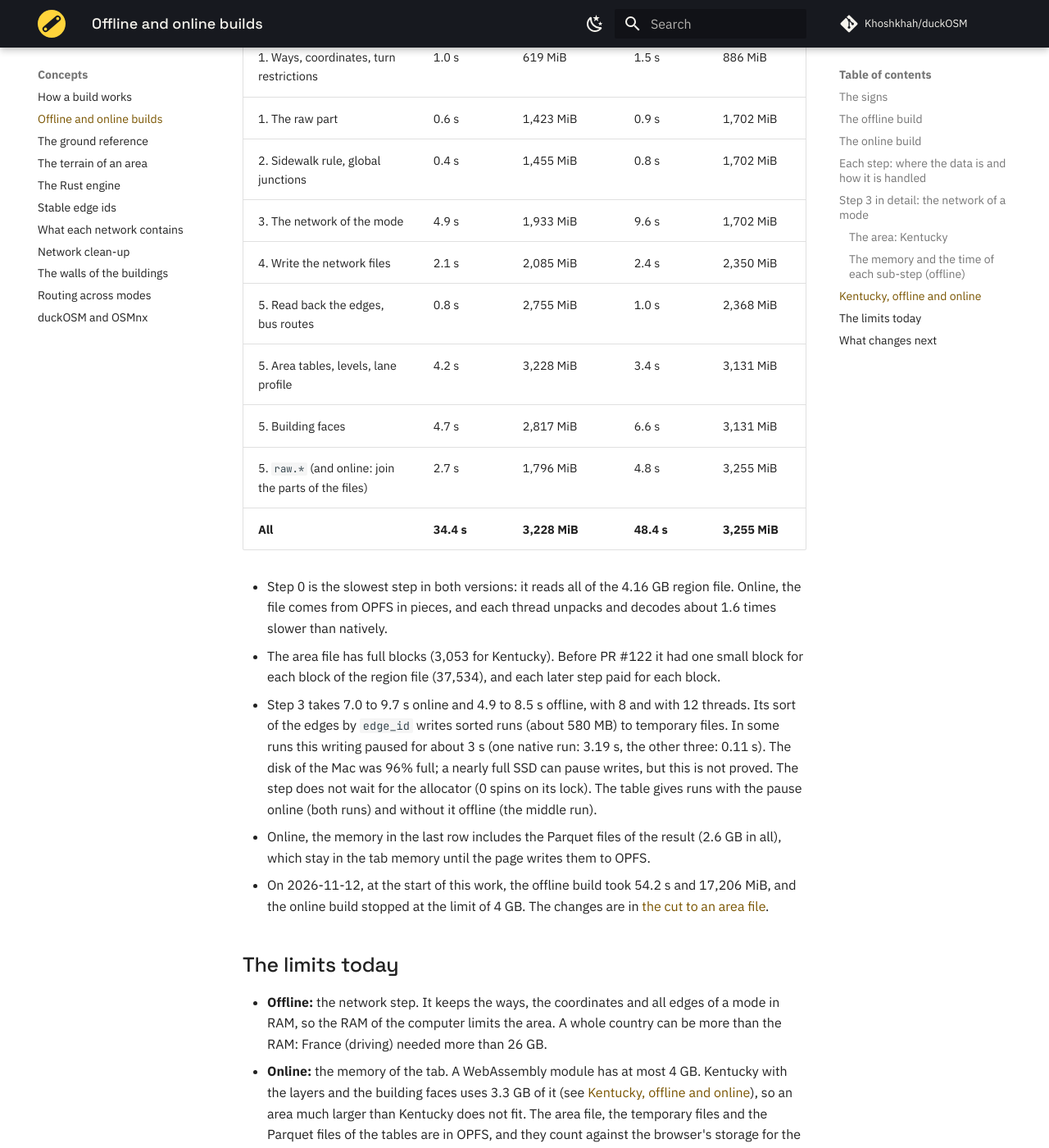
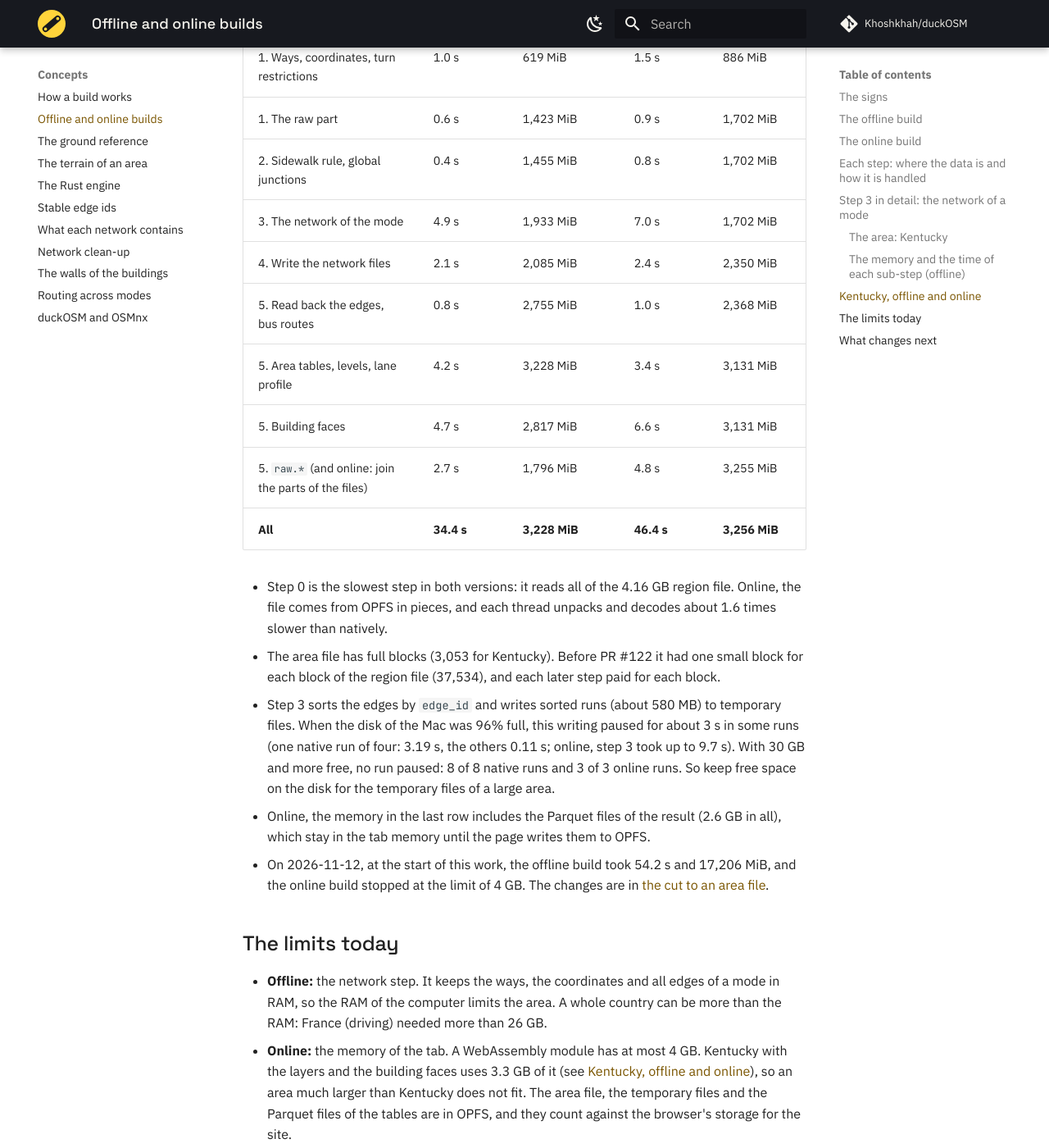
Before and after one commit to Khoshkhah/duckOSM, an MkDocs documentation site: the page built from docs/concepts/offline-online.md, in a window 1280 px wide and 1400 px high, scrolled down 13981 px. Shown: the whole window at 82% size. Built offline with MkDocs 1.6.1 and Material for MkDocs 9.7.7, drawn with Linux system fonts in a browser that asks for light colours; comment, search, counter and statistics services are not loaded; some of the changed text lies outside the part shown.

Commit message:
Docs: step 3 online with free disk space (no pause in the temporary files)
Co-Authored-By: Claude Opus 5.5 <noreply@anthropic.com>

```diff
--- a/docs/concepts/offline-online.md
+++ b/docs/concepts/offline-online.md
@@ -234,14 +234,14 @@ give the same rows.
 | Computer | Mac mini (Mac18,5): Apple M6 chip, 12 cores, 16 GB memory, internal SSD, macOS 27.2 |
 | Input | Kentucky cut from `us-south-latest.osm.pbf` (Geofabrik, 4.16 GB) with Geofabrik's border of the state, driving mode: 2,224,823 edges. This cut keeps each way with a node inside, whole, so it has more edges than `kentucky-latest.osm.pbf` |
 | Offline | `duckosm-rust us-south-latest.osm.pbf --boundary kentucky.geojson --modes driving --format geoparquet`, 12 threads, `cargo build --release --features heap-probe`. Memory: the peak of the Rust heap in the step. Time: the middle value of three runs |
-| Online | duckOSM Studio in Chromium (Playwright), 12 threads (the page uses the number of cores, at most 12), the area file and the temporary files of the network in OPFS. Memory: the WebAssembly memory after the step. It never gets smaller, so it is the peak up to that step. Two runs: the totals were the same to 0.1 s and the memory to 6 MiB |
+| Online | duckOSM Studio in Chromium (Playwright), 12 threads (the page uses the number of cores, at most 12), the area file and the temporary files of the network in OPFS. Memory: the WebAssembly memory after the step. It never gets smaller, so it is the peak up to that step. Three runs (the whole build: 45.8 to 46.5 s), the middle run; the other steps are from an earlier run of the same build |
 
 **The whole build:**
 
 | Kentucky, driving | Offline | Online |
 |---|---|---|
 | The network, area tables, levels and lane profile | 24.4 s, 2,161 MiB | 36.0 to 36.5 s, 2,130 MiB |
-| The same, with `raw.*`, the base-map layers and the building faces | 34.4 s, 3,228 MiB | 48.4 s, 3,255 MiB |
+| The same, with `raw.*`, the base-map layers and the building faces | 34.4 s, 3,228 MiB | 46.4 s, 3,256 MiB |
 
 A WebAssembly module can use at most 4 GB (4,096 MiB), so the online build with the layers has about 840 MiB free.
 
@@ -253,23 +253,22 @@ A WebAssembly module can use at most 4 GB (4,096 MiB), so the online build with
 | 1. Ways, coordinates, turn restrictions | 1.0 s | 619 MiB | 1.5 s | 886 MiB |
 | 1. The raw part | 0.6 s | 1,423 MiB | 0.9 s | 1,702 MiB |
 | 2. Sidewalk rule, global junctions | 0.4 s | 1,455 MiB | 0.8 s | 1,702 MiB |
-| 3. The network of the mode | 4.9 s | 1,933 MiB | 9.6 s | 1,702 MiB |
+| 3. The network of the mode | 4.9 s | 1,933 MiB | 7.0 s | 1,702 MiB |
 | 4. Write the network files | 2.1 s | 2,085 MiB | 2.4 s | 2,350 MiB |
 | 5. Read back the edges, bus routes | 0.8 s | 2,755 MiB | 1.0 s | 2,368 MiB |
 | 5. Area tables, levels, lane profile | 4.2 s | 3,228 MiB | 3.4 s | 3,131 MiB |
 | 5. Building faces | 4.7 s | 2,817 MiB | 6.6 s | 3,131 MiB |
 | 5. `raw.*` (and online: join the parts of the files) | 2.7 s | 1,796 MiB | 4.8 s | 3,255 MiB |
-| **All** | **34.4 s** | **3,228 MiB** | **48.4 s** | **3,255 MiB** |
+| **All** | **34.4 s** | **3,228 MiB** | **46.4 s** | **3,256 MiB** |
 
 - Step 0 is the slowest step in both versions: it reads all of the 4.16 GB region file. Online, the file comes from
   OPFS in pieces, and each thread unpacks and decodes about 1.6 times slower than natively.
 - The area file has full blocks (3,053 for Kentucky). Before PR #122 it had one small block for each block of the region
   file (37,534), and each later step paid for each block.
-- Step 3 takes 7.0 to 9.7 s online and 4.9 to 8.5 s offline, with 8 and with 12 threads. Its sort of the edges by
-  `edge_id` writes sorted runs (about 580 MB) to temporary files. In some runs this writing paused for about 3 s (one
-  native run: 3.19 s, the other three: 0.11 s). The disk of the Mac was 96% full; a nearly full SSD can pause writes, but
-  this is not proved. The step does not wait for the allocator (0 spins on its lock). The table gives runs with the
-  pause online (both runs) and without it offline (the middle run).
+- Step 3 sorts the edges by `edge_id` and writes sorted runs (about 580 MB) to temporary files. When the disk of the
+  Mac was 96% full, this writing paused for about 3 s in some runs (one native run of four: 3.19 s, the others 0.11 s;
+  online, step 3 took up to 9.7 s). With 30 GB and more free, no run paused: 8 of 8 native runs and 3 of 3 online runs.
+  So keep free space on the disk for the temporary files of a large area.
 - Online, the memory in the last row includes the Parquet files of the result (2.6 GB in all), which stay in the tab
   memory until the page writes them to OPFS.
 - On 2026-11-12, at the start of this work, the offline build took 54.2 s and 17,206 MiB, and the online build
```
